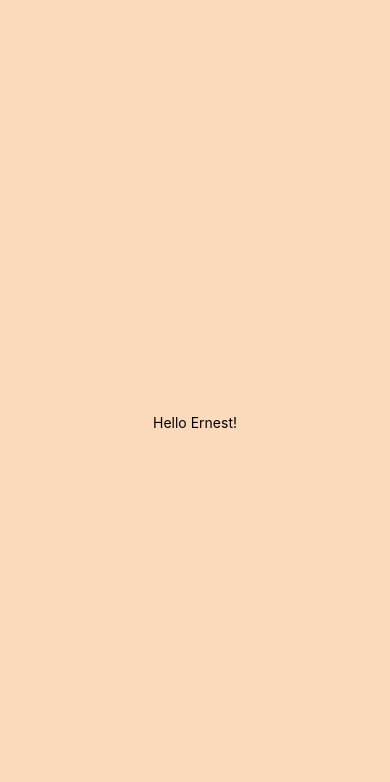
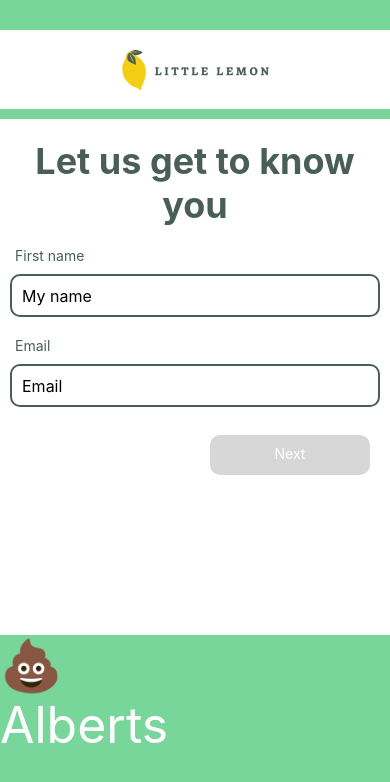
Before and after one commit to liencis/restaurant, a React Native app in the folder Pepper/: screen / in a window 390 px wide. Shown: the top 782 px of the page. Built offline with nearby package versions, Linux system fonts and the light colour scheme.

Commit message:
Adding onbording page

```diff
--- a/Pepper/App.js
+++ b/Pepper/App.js
@@ -1,11 +1,18 @@
 import { StatusBar } from 'expo-status-bar';
 import { StyleSheet, Text, View } from 'react-native';
+import Header from './components/Header';
+import Onboarding from './screens/ Onboarding';
 
+     // <StatusBar style="auto" />
 export default function App() {
   return (
     <View style={styles.container}>
-      <Text>Hello Ernest!</Text>
-      <StatusBar style="auto" />
+      <Header/>
+      <View style={styles.containerMain}>
+        <Onboarding/>
+        <Text style={styles.text}>💩</Text>
+        <Text style={styles.text}>Alberts</Text>
+      </View>
     </View>
   );
 }
@@ -13,8 +20,17 @@ export default function App() {
 const styles = StyleSheet.create({
   container: {
     flex: 1,
-    backgroundColor: '#FBDABB',
+    backgroundColor: '#79d69bff',
     alignItems: 'center',
-    justifyContent: 'center',
+    paddingTop: 30,
+  },
+  containerMain: {
+    flex: 0.8, // This is for now till we add footer
+    margin: 10,
+    width: "100%",
+  },
+  text: {
+    color: '#ffffffff',
+    fontSize: 50,
   },
 });
--- /dev/null
+++ b/Pepper/components/Header.js
@@ -0,0 +1,34 @@
+import {
+  StyleSheet,
+  Text,
+  View,
+  Image,
+} from 'react-native';
+import React, { useEffect, useState} from 'react';
+
+export default function Header() {
+
+  return (
+    <View style={styles.container}>
+        <Image
+            style={styles.logo}
+            source={require('../assets/Logo.png')}
+        />
+    </View>
+  );
+}
+
+const styles = StyleSheet.create({
+    container: {
+        flex: 0.1,
+        alignItems: 'center',
+        backgroundColor: '#ffffffff',
+        position: "relative",
+        width: "100%",
+    },
+    logo: {
+        width: 185,
+        height: 40,
+        margin: 20,
+    },
+});
--- /dev/null
+++ b/Pepper/helper.js
@@ -0,0 +1,5 @@
+export const validateEmail = (email) => {
+  return email.match(
+    /^(([^<>()[\]\\.,;:\s@\"]+(\.[^<>()[\]\\.,;:\s@\"]+)*)|(\".+\"))@((\[[0-9]{1,3}\.[0-9]{1,3}\.[0-9]{1,3}\.[0-9]{1,3}\])|(([a-zA-Z\-0-9]+\.)+[a-zA-Z]{2,}))$/
+  );
+};
--- /dev/null
+++ b/Pepper/screens/ Onboarding.js
@@ -0,0 +1,122 @@
+import {
+  StyleSheet,
+  Text,
+  View,
+  TextInput,
+  ScrollView,
+  Pressable,
+  Alert,
+} from 'react-native';
+import React, { useEffect, useState} from 'react';
+import { validateEmail } from '../helper';
+
+export default function Onboarding() {
+    const [name, setName] = useState('');
+    const [email, setEmail] = useState('');
+    const isEmailValid = validateEmail(email);
+
+    return (
+        <View style={styles.container} keyboardDismissMode='on-drag'>
+
+            <Text style={styles.text}>Let us get to know you</Text>
+
+            <ScrollView keyboardDismissMode="on-drag">
+                <View style={styles.inputView}>
+                    <Text style={styles.inputText}>First name</Text>
+                    <TextInput
+                        placeholder='My name'
+                        value={name}
+                        onChangeText={(data) => setName(data)}
+                        style={styles.input}
+                        maxLength={300}
+                    />
+                </View>
+                <View style={styles.inputView}>
+                    <Text style={styles.inputText}>Email</Text>
+                    <TextInput
+                        placeholder='Email'
+                        value={email}
+                        onChangeText={(data) => setEmail(data)}
+                        style={styles.input}
+                        keyboardType={'email-address'}
+                        maxLength={300}
+                    />
+                </View>
+
+                <View style={styles.buttonView}>
+                    <Pressable
+                        disabled={!(isEmailValid && name)}
+                        style={(isEmailValid && name) ? styles.button : styles.buttonDisabeled}
+                        onPress={() => Alert.alert(`Thanks for subscribing, ${name}!`)} //{() => navigation.navigate('')}
+                    >
+                    <Text style={styles.buttonText}>Next</Text>
+                    </Pressable>
+                </View>
+            </ScrollView>
+
+        </View>
+    );
+}
+
+const styles = StyleSheet.create({
+    container: {
+        flex: 1,
+        alignItems: "stretch",
+        textAlign: "center",
+        backgroundColor: '#ffffffff',
+        position: "relative",
+        width: "100%",
+    },
+    text: {
+        fontSize: 36,
+        textAlign: "center",
+        color: '#495E57',
+        fontWeight: "bold",
+        padding: 20,
+    },
+    inputView: {
+        alignItems: "stretch",
+        marginBottom: 10,
+    },
+    inputText: {
+        paddingLeft: 15,
+        color: '#495E57',
+    },
+    input: {
+        height: 43,
+        margin: 10,
+        borderWidth: 2,
+        padding: 10,
+        fontSize: 16,
+        borderColor: '#495E57',
+        backgroundColor: '#ffffffff',
+        borderRadius: 10,
+    },
+    buttonView: {
+        alignItems: "flex-end",
+    },
+    buttonText: {
+      textAlign: 'center',
+      color: '#ffffffff',
+    },
+    button: {
+      fontSize: 22,
+      padding: 10,
+      marginVertical: 8,
+      margin: 20,
+      height: 40,
+      width: 160,
+      backgroundColor: '#495E57',
+      borderRadius: 12,
+    },
+    buttonDisabeled: {
+        fontSize: 22,
+        padding: 10,
+        marginVertical: 8,
+        margin: 20,
+        height: 40,
+        width: 160,
+        backgroundColor: '#d7d7d7ff',
+        borderRadius: 10,
+    },
+});
```
Also changed, not shown: Pepper/assets/Logo.png (added).
